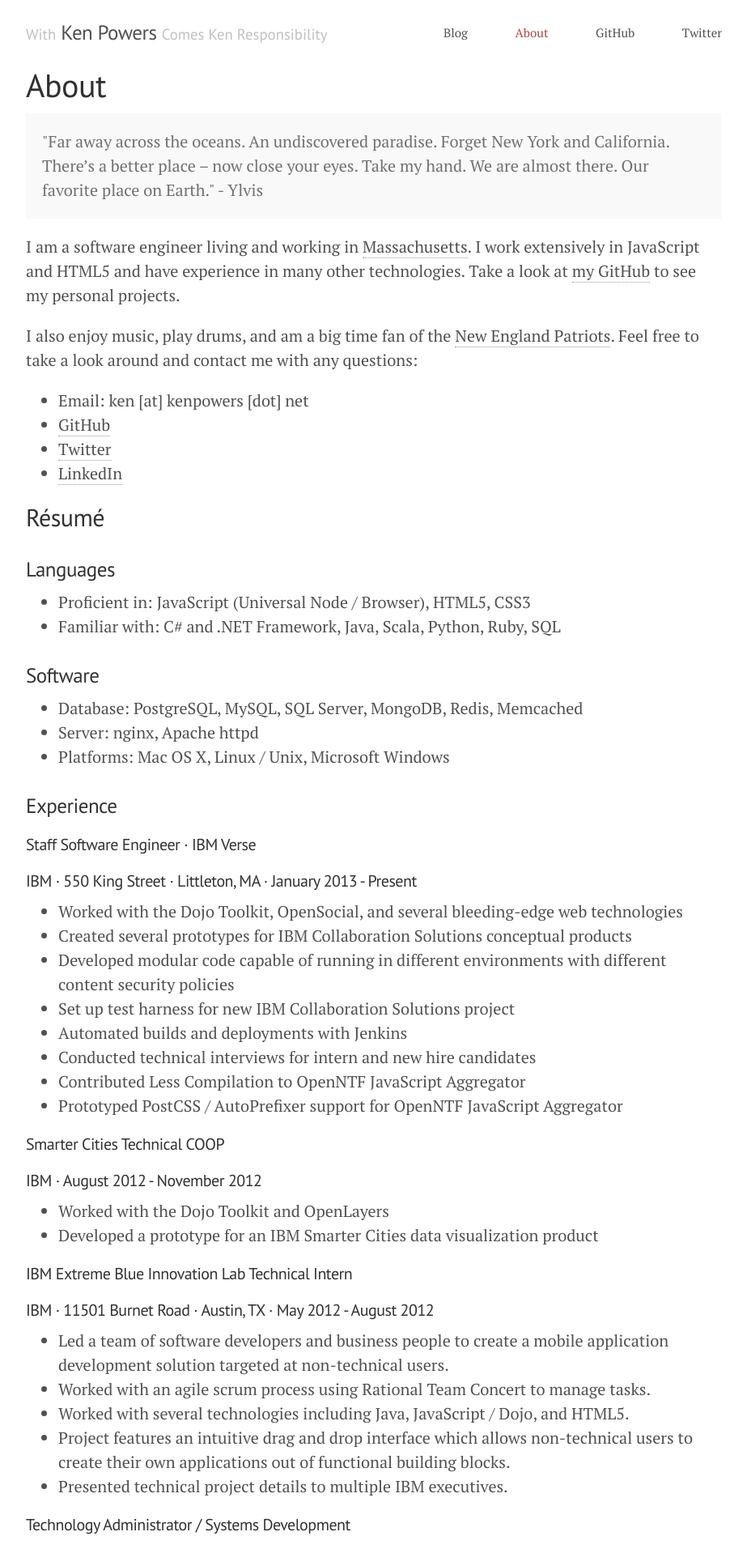
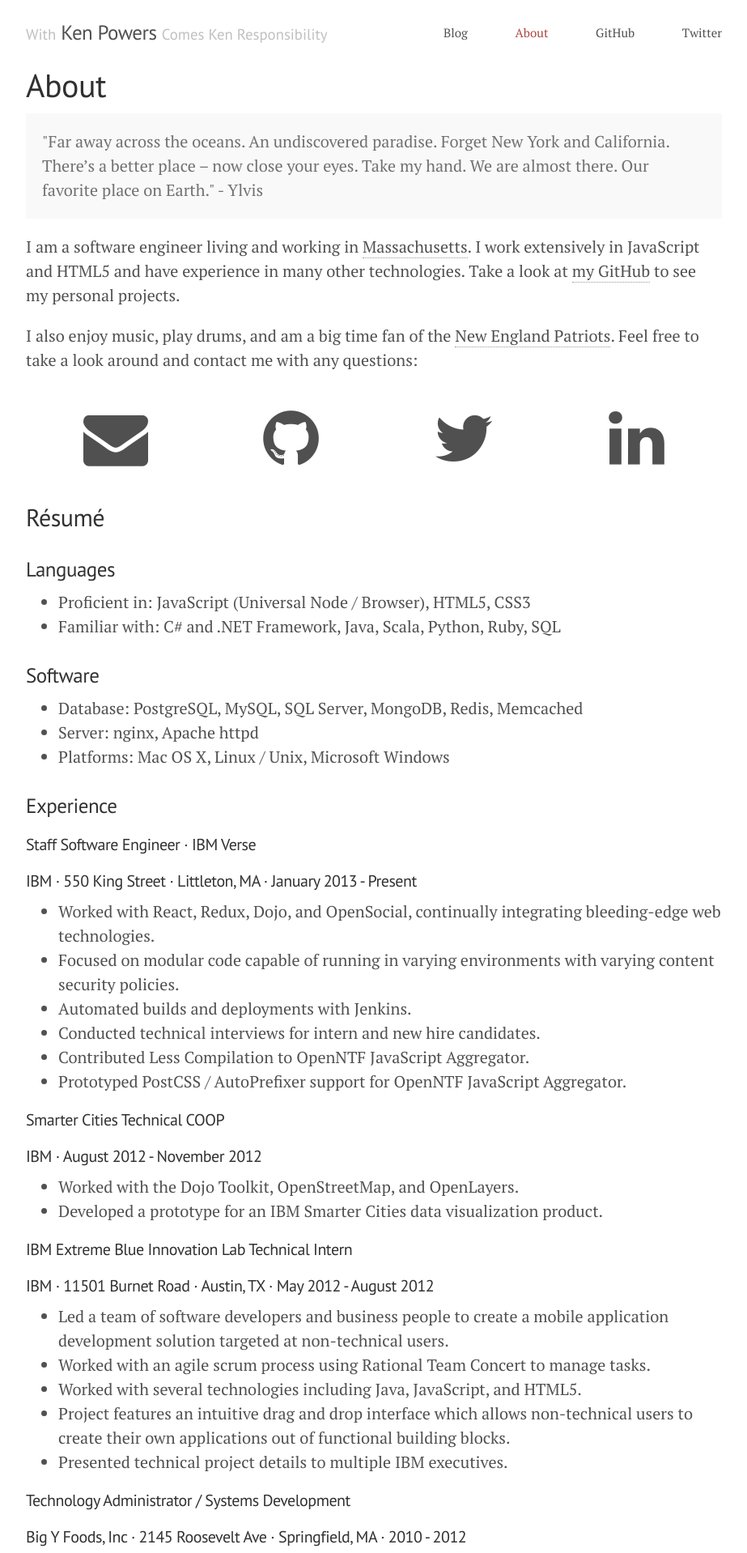
Before and after one commit to knpwrs/knpwrs.github.io, a Jekyll site: the page built from about.md, in a window 1280 px wide. Shown: the top 1918 px of the page at 81% size, without its empty margins (178-1101 px from the left). Built offline with Jekyll 4.4.1, drawn with Linux system fonts in a browser that asks for light colours; nearby versions of some CDN libraries; some of the changed text lies outside the part shown.

Commit message:
Update about page.

```diff
--- a/_includes/head.html
+++ b/_includes/head.html
@@ -12,6 +12,7 @@
   </title>
   <link rel="stylesheet" href="{{ site.baseurl }}/assets/site.css">
   <link rel="stylesheet" href="https://fonts.googleapis.com/css?family=PT+Serif:400,400italic,700%7CPT+Sans:400">
+  <link rel="stylesheet" href="https://maxcdn.bootstrapcdn.com/font-awesome/4.5.0/css/font-awesome.min.css">
   <link rel="apple-touch-icon" sizes="57x57" href="{{ site.baseurl }}/assets/apple-icon-57x57.png">
   <link rel="apple-touch-icon" sizes="60x60" href="{{ site.baseurl }}/assets/apple-icon-60x60.png">
   <link rel="apple-touch-icon" sizes="72x72" href="{{ site.baseurl }}/assets/apple-icon-72x72.png">
--- a/about.md
+++ b/about.md
@@ -11,10 +11,12 @@
 
 I also enjoy music, play drums, and am a big time fan of the [New England Patriots][ne]. Feel free to take a look around and contact me with any questions:
 
-* Email: ken [at] kenpowers [dot] net
-* [GitHub]({{ site.author.github }})
-* [Twitter]({{ site.author.twitter }})
-* [LinkedIn]({{ site.author.linkedin }})
+<div class="about-social">
+  <a href="mailto:ken@kenpowers.net" title="Email"><i class="fa fa-envelope"></i></a>
+  <a href="{{ site.author.github }}" title="GitHub"><i class="fa fa-github"></i></a>
+  <a href="{{ site.author.twitter }}" title="Twitter"><i class="fa fa-twitter"></i></a>
+  <a href="{{ site.author.linkedin }}" title="LinkedIn"><i class="fa fa-linkedin"></i></a>
+</div>
 
 ## Résumé
 
@@ -35,24 +37,21 @@
 
 ##### IBM &middot; 550 King Street &middot; Littleton, MA &middot; January 2013 - Present
 
-* Worked with the Dojo Toolkit, OpenSocial, and several bleeding-edge web
-  technologies
-* Created several prototypes for IBM Collaboration Solutions conceptual
-  products
-* Developed modular code capable of running in different environments with
-  different content security policies
-* Set up test harness for new IBM Collaboration Solutions project
-* Automated builds and deployments with Jenkins
-* Conducted technical interviews for intern and new hire candidates
-* Contributed Less Compilation to OpenNTF JavaScript Aggregator
-* Prototyped PostCSS / AutoPrefixer support for OpenNTF JavaScript Aggregator
+* Worked with React, Redux, Dojo, and OpenSocial, continually integrating
+  bleeding-edge web technologies.
+* Focused on modular code capable of running in varying environments with
+  varying content security policies.
+* Automated builds and deployments with Jenkins.
+* Conducted technical interviews for intern and new hire candidates.
+* Contributed Less Compilation to OpenNTF JavaScript Aggregator.
+* Prototyped PostCSS / AutoPrefixer support for OpenNTF JavaScript Aggregator.
 
 #### Smarter Cities Technical COOP
 
 ##### IBM &middot; August 2012 - November 2012
 
-* Worked with the Dojo Toolkit and OpenLayers
-* Developed a prototype for an IBM Smarter Cities data visualization product
+* Worked with the Dojo Toolkit, OpenStreetMap, and OpenLayers.
+* Developed a prototype for an IBM Smarter Cities data visualization product.
 
 #### IBM Extreme Blue Innovation Lab Technical Intern
 
@@ -62,8 +61,7 @@
   application development solution targeted at non-technical users.
 * Worked with an agile scrum process using Rational Team Concert to manage
   tasks.
-* Worked with several technologies including Java, JavaScript / Dojo, and
-  HTML5.
+* Worked with several technologies including Java, JavaScript, and HTML5.
 * Project features an intuitive drag and drop interface which allows
   non-technical users to create their own applications out of functional
   building blocks.
--- a/assets/site.scss
+++ b/assets/site.scss
@@ -19,6 +19,7 @@
 $font-size-base-large: 20px;
 $font-size-small: 0.75rem;
 $font-size-heading: 2rem;
+$font-size-social-icon: 4rem;
 
 * {
   box-sizing: border-box;
@@ -444,6 +445,15 @@
   }
 }
 
+.about-social {
+  display: flex;
+  justify-content: space-around;
+  font-size: $font-size-social-icon;
+  a {
+    border: none;
+  }
+}
+
 .copyright {
   color: $color-text-light;
   text-align: center;
```
Also changed, not shown: other parts of about.md (+1 -0 lines).
